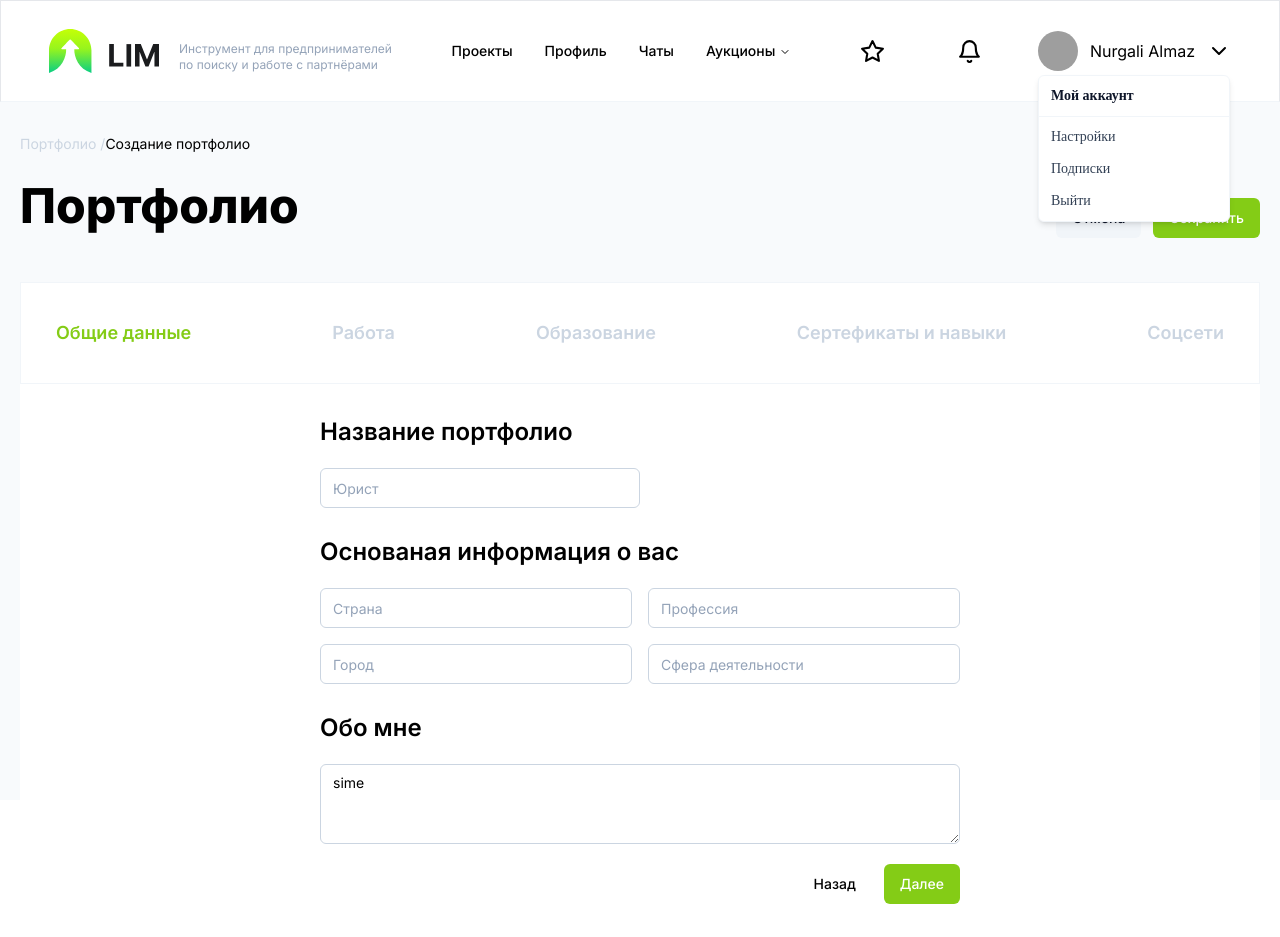
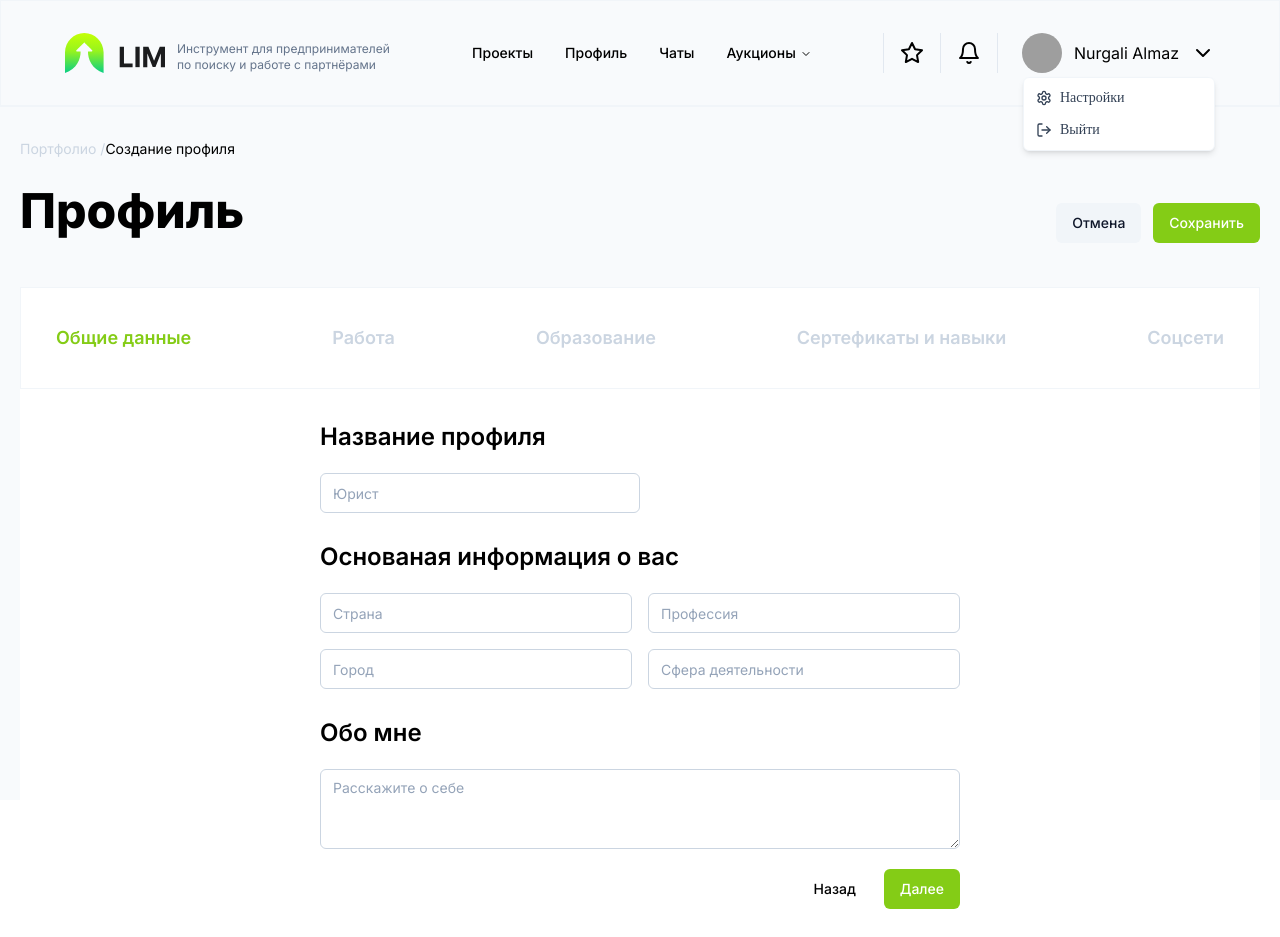
Before and after one commit to ALmazDD/sinless.dev, a Next.js app: page /profiles/profile-create in a window 1280 px wide. Both pictures are taken after a click on the button "Nurgali Almaz". Before the commit the page ends 904 px from the top, so only its background shows below. Built offline with nearby package versions, Linux system fonts and the light colour scheme; grey boxes are pictures that could not be loaded.

Commit message:
message nav final done

```diff
--- a/src/components/main-nav.tsx
+++ b/src/components/main-nav.tsx
@@ -1,15 +1,28 @@
 "use client";
 
-import { Bell, ChevronDown, Star } from "lucide-react";
+import {
+  Bell,
+  Briefcase,
+  ChevronDown,
+  Gavel,
+  Landmark,
+  LogOut,
+  Mails,
+  Menu,
+  Settings,
+  Star,
+  User,
+} from "lucide-react";
 import Image from "next/image";
 import Link from "next/link";
 import * as React from "react";
 import Logo from "@/assets/logo.svg";
-import { Avatar, AvatarFallback, AvatarImage } from "@/components/ui/avatar";
+import { Avatar, AvatarImage } from "@/components/ui/avatar";
 import { Button } from "@/components/ui/button";
 import {
   DropdownMenu,
   DropdownMenuContent,
+  DropdownMenuGroup,
   DropdownMenuItem,
   DropdownMenuLabel,
   DropdownMenuSeparator,
@@ -25,6 +38,7 @@ import {
   navigationMenuTriggerStyle,
 } from "@/components/ui/navigation-menu";
 import { cn } from "@/lib/utils/cn";
+import { Separator } from "./ui/separator";
 
 const components: { title: string; href: string; description: string }[] = [
   {
@@ -42,28 +56,39 @@ const components: { title: string; href: string; description: string }[] = [
 export function MainNavigation() {
   return (
     <>
-      <div className="bg-white flex items-center justify-between px-12 py-7 border border-b-slate-100">
-        <Link href="/" className="flex items-end justify-center">
-          <Image src={Logo} alt="logo" />
-          <span className="pl-5 w-60 text-xs text-slate-400">
+      <div className="py-8 border border-b-2 border-slate-100	">
+        <div className="max-w-[90%] m-auto flex justify-between items-center">
+          <Link
+            href="/"
+            className="flex flex-col gap-3 sm:flex-row sm:items-end"
+          >
+            <Image src={Logo} className="h-6 md:h-10 w-fit" alt="logo" />
+            <p className=" w-32 md:w-56 text-[7px] md:text-xs text-slate-500 dark:text-slate-400">
               Инструмент для предпринимателей по поиску и работе с партнёрами
-          </span>
+            </p>
           </Link>
-        <NavigationMenu className="flex flex-initial">
+          <div className=" relative">
+            <NavigationMenu className="hidden lg:flex">
               <NavigationMenuList>
                 <NavigationMenuItem>
                   <Link href="/docs" legacyBehavior passHref>
-                <NavigationMenuLink className={navigationMenuTriggerStyle()}>
+                    <NavigationMenuLink
+                      className={navigationMenuTriggerStyle()}
+                    >
                       Проекты
                     </NavigationMenuLink>
                   </Link>
                   <Link href="/docs" legacyBehavior passHref>
-                <NavigationMenuLink className={navigationMenuTriggerStyle()}>
+                    <NavigationMenuLink
+                      className={navigationMenuTriggerStyle()}
+                    >
                       Профиль
                     </NavigationMenuLink>
                   </Link>
                   <Link href="/docs" legacyBehavior passHref>
-                <NavigationMenuLink className={navigationMenuTriggerStyle()}>
+                    <NavigationMenuLink
+                      className={navigationMenuTriggerStyle()}
+                    >
                       Чаты
                     </NavigationMenuLink>
                   </Link>
@@ -86,19 +111,27 @@ export function MainNavigation() {
                 </NavigationMenuItem>
               </NavigationMenuList>
             </NavigationMenu>
-        <div className="flex gap-10">
+          </div>
+
+          <div className="flex">
+            <div className="flex mr-6">
+              <Separator orientation="vertical" />
               <Button variant="ghost">
                 <Link href="/">
-              <Star width={25} height={25} />
+                  <Star />
                 </Link>
               </Button>
+              <Separator orientation="vertical" />
               <Button variant="ghost">
                 <Link href="/">
-              <Bell width={25} height={25} />
+                  <Bell />
                 </Link>
               </Button>
+              <Separator orientation="vertical" />
+            </div>
+            <div className="hidden lg:flex">
               <DropdownMenu>
-            <DropdownMenuTrigger className="flex items-center gap-3">
+                <DropdownMenuTrigger className="flex gap-3 items-center">
                   <Avatar>
                     <AvatarImage src="https://github.com/shadcn.png" />
                   </Avatar>
@@ -106,13 +139,70 @@ export function MainNavigation() {
                   <ChevronDown />
                 </DropdownMenuTrigger>
                 <DropdownMenuContent className="min-w-[12rem]">
-              <DropdownMenuLabel>Мой аккаунт</DropdownMenuLabel>
-              <DropdownMenuSeparator />
-              <DropdownMenuItem>Настройки</DropdownMenuItem>
-              <DropdownMenuItem>Подписки</DropdownMenuItem>
-              <DropdownMenuItem>Выйти</DropdownMenuItem>
+                  <DropdownMenuGroup>
+                    <DropdownMenuItem>
+                      <Settings className="mr-2 h-4 w-4" />
+                      <span>Настройки</span>
+                    </DropdownMenuItem>
+                    <DropdownMenuItem>
+                      <LogOut className="mr-2 h-4 w-4" />
+                      <span>Выйти</span>
+                    </DropdownMenuItem>
+                  </DropdownMenuGroup>
                 </DropdownMenuContent>
               </DropdownMenu>
+            </div>
+            <div>
+              <DropdownMenu>
+                <DropdownMenuTrigger className="lg:hidden" asChild>
+                  <Button variant="outline">
+                    <Menu width={18} height={12} />
+                  </Button>
+                </DropdownMenuTrigger>
+                <div>
+                  <DropdownMenuContent className="w-56 lg:hidden">
+                    <DropdownMenuItem>
+                      <Settings className="mr-2 h-4 w-4" />
+                      <span>Настройки</span>
+                    </DropdownMenuItem>
+                    <DropdownMenuGroup>
+                      <DropdownMenuItem>
+                        <Briefcase className="mr-2 h-4 w-4" />
+                        <span>Проекты</span>
+                      </DropdownMenuItem>
+                      <DropdownMenuItem>
+                        <User className="mr-2 h-4 w-4" />
+                        <span>Профиль</span>
+                      </DropdownMenuItem>
+                      <DropdownMenuItem>
+                        <Mails className="mr-2 h-4 w-4" />
+                        <span>Чаты</span>
+                      </DropdownMenuItem>
+                      <DropdownMenuGroup>
+                        <DropdownMenuSeparator />
+                        <DropdownMenuLabel>Аукционы</DropdownMenuLabel>
+                        <DropdownMenuSeparator />
+                        <DropdownMenuItem>
+                          <Landmark className="mr-2 h-4 w-4" />
+                          <span>Продажи</span>
+                        </DropdownMenuItem>
+                        <DropdownMenuItem>
+                          <Gavel className="mr-2 h-4 w-4" />
+                          <span>Торги</span>
+                        </DropdownMenuItem>
+                      </DropdownMenuGroup>
+                    </DropdownMenuGroup>
+                    <DropdownMenuSeparator />
+                    <DropdownMenuSeparator />
+                    <DropdownMenuItem>
+                      <LogOut className="mr-2 h-4 w-4" />
+                      <span>Выйти</span>
+                    </DropdownMenuItem>
+                  </DropdownMenuContent>
+                </div>
+              </DropdownMenu>
+            </div>
+          </div>
         </div>
       </div>
     </>
--- /dev/null
+++ b/src/components/profiles/general-profile-data.tsx
@@ -0,0 +1,30 @@
+import React from "react";
+import { Input } from "../ui/input";
+import { Textarea } from "../ui/textarea";
+
+export default function GeneralProfileData() {
+  return (
+    <>
+      <div className="mb-7">
+        <div className=" text-2xl  mb-5 font-semibold">Название профиля</div>
+        <Input placeholder="Юрист" className=" w-6/12" />
+      </div>
+
+      <div className="mb-7">
+        <div className=" text-2xl  mb-5 font-semibold">
+          Основаная информация о вас
+        </div>
+        <div className="grid grid-cols-2 gap-4">
+          <Input placeholder="Cтрана" className=" " />
+          <Input placeholder="Профессия" className="" />
+          <Input placeholder="Город" className=" " />
+          <Input placeholder="Сфера деятельности" className=" " />
+        </div>
+      </div>
+      <div>
+        <div className=" text-2xl  mb-5 font-semibold">Обо мне</div>
+        <Textarea placeholder="Расскажите о себе" />
+      </div>
+    </>
+  );
+}
--- a/src/pages/index.tsx
+++ b/src/pages/index.tsx
@@ -1,8 +1,10 @@
 import Link from "next/link";
+import { MainNavigation } from "@/components/main-nav";
 
 export default function Home() {
   return (
     <>
+      <MainNavigation />
       <Link href="/profiles/profile-create">test</Link>
     </>
   );
--- /dev/null
+++ b/src/pages/login/auth.tsx
@@ -0,0 +1,12 @@
+export default function Auth() {
+  return (
+    <>
+      <div>
+        <div>
+          <div>some start</div>
+          <div>some shit</div>
+        </div>
+      </div>
+    </>
+  );
+}
--- a/src/pages/profiles/profile-create.tsx
+++ b/src/pages/profiles/profile-create.tsx
@@ -1,8 +1,7 @@
 import { MainNavigation } from "@/components/main-nav";
+import GeneralProfileData from "@/components/profiles/general-profile-data";
 import { Button } from "@/components/ui/button";
-import { Input } from "@/components/ui/input";
 import { Separator } from "@/components/ui/separator";
-import { Textarea } from "@/components/ui/textarea";
 
 export default function ProfileCreate() {
   return (
@@ -13,11 +12,11 @@ export default function ProfileCreate() {
         <div className="container max-w-screen-xl mx-auto px-5 pt-8">
           <h1 className="text-sm">
             <span className="text-slate-300">Портфолио /</span>
-            Создание портфолио
+            Создание профиля
           </h1>
 
           <div className="flex justify-between items-baseline">
-            <h1 className="text-5xl pt-7  font-extrabold	">Портфолио </h1>
+            <h1 className="text-5xl pt-7  font-extrabold	">Профиль</h1>
 
             <div className="flex gap-3">
               <Button variant="subtle">Отмена</Button>
@@ -38,32 +37,11 @@ export default function ProfileCreate() {
               <div>Соцсети</div>
             </div>
             <div className=" container max-w-screen-sm m-auto pt-8">
-              <div className="mb-7">
-                <div className=" text-2xl  mb-5 font-semibold">
-                  Название портфолио
-                </div>
-                <Input placeholder="Юрист" className=" w-6/12" />
-              </div>
+              <GeneralProfileData />
 
-              <div className="mb-7">
-                <div className=" text-2xl  mb-5 font-semibold">
-                  Основаная информация о вас
-                </div>
-                <div className="grid grid-cols-2 gap-4">
-                  <Input placeholder="Cтрана" className=" " />
-                  <Input placeholder="Профессия" className="" />
-                  <Input placeholder="Город" className=" " />
-                  <Input placeholder="Сфера деятельности" className=" " />
-                </div>
-              </div>
-
-              <div>
-                <div className=" text-2xl  mb-5 font-semibold">Обо мне</div>
-                <Textarea>sime</Textarea>
-                <div className="flex pt-5 gap-3 justify-end">
-                  <Button variant="ghost">Назад</Button>
-                  <Button>Далее</Button>
-                </div>
+              <div className="flex pt-5 pb-7 gap-3 justify-end">
+                <Button variant="ghost">Назад</Button>
+                <Button>Далее</Button>
               </div>
             </div>
           </div>
```
Also changed, not shown: src/assets/auth.svg (added). Lines whose indentation alone changed are shown as unchanged.
